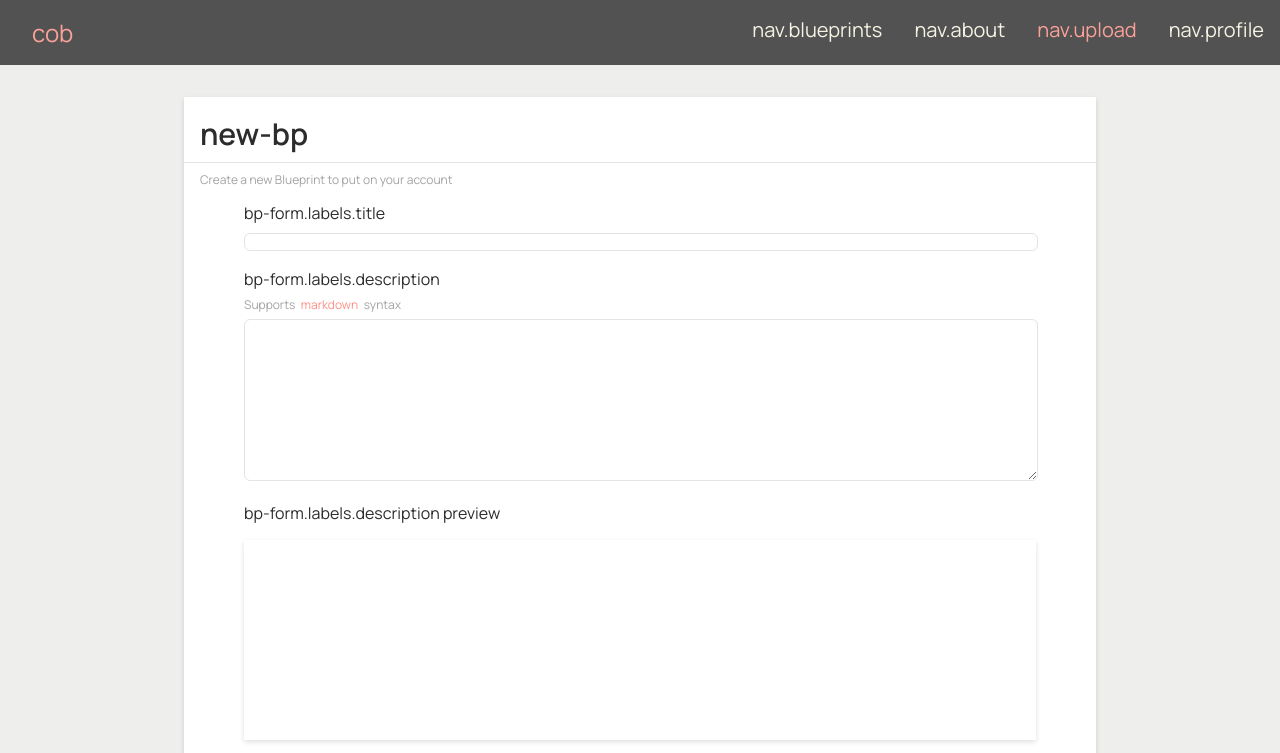
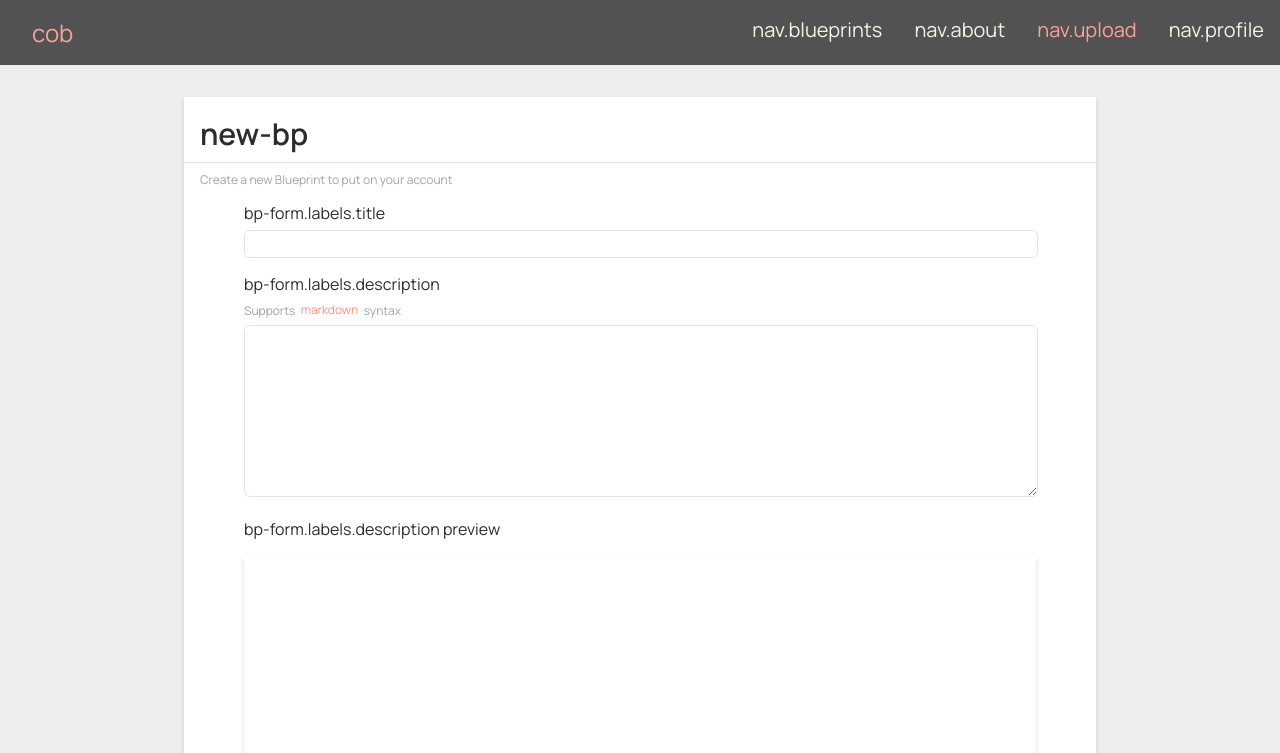
Before and after one commit to dhershman1/cob-2, a Vue app: page /upload in a window 1280 px wide. Shown: the top 753 px of the page. Built offline with nearby package versions, Linux system fonts and the light colour scheme.

Commit message:
Fixed: Some padding issue

```diff
--- a/src/views/Upload.vue
+++ b/src/views/Upload.vue
@@ -142,7 +142,7 @@ fieldset {
 }
 
 .control {
-  padding: 0;
+  padding: 0.3rem 0;
   width: 100%;
 }
 
```
